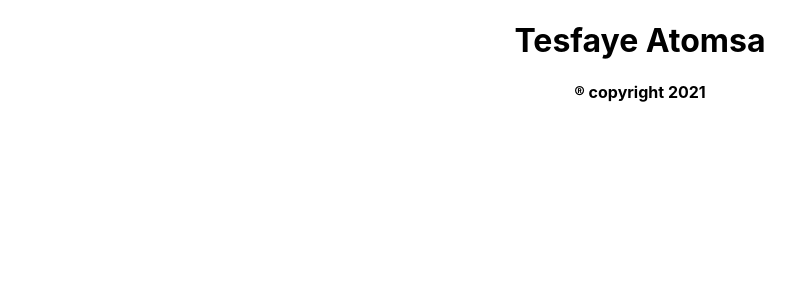
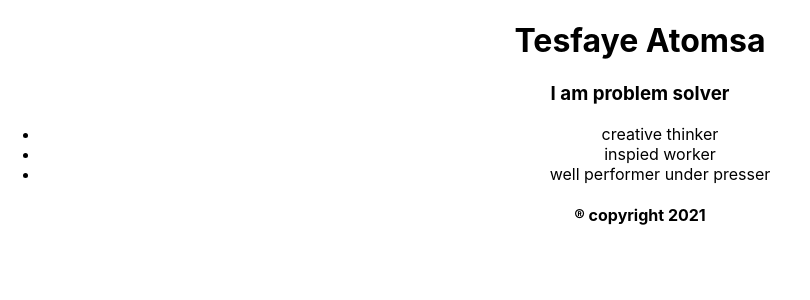
Before and after one commit to tenesami/practice-react, a React (Create React App) app: page / in a window 1280 px wide. Shown: the top 300 px of the page, without its empty margins (0-810 px from the left). Built offline with nearby package versions, Linux system fonts and the light colour scheme.

Commit message:
itereting throught arrays

```diff
--- a/src/App.js
+++ b/src/App.js
@@ -9,6 +9,24 @@ const Header = () => {
   </header>
  )
 }
+
+const myQulaity = [
+  "creative thinker", "inspied worker", "well performer under presser"
+]
+
+myQulaity.map(qulity => console.log(qulity))
+
+const Main = (props) => {
+  return (
+    <section>
+    <h3> I am {props.me}</h3>
+    <ul>
+      {myQulaity.map(qulity => <li>{qulity}</li>)}
+    </ul>
+  </section>
+  )
+}
+
 
 
 
@@ -22,6 +40,7 @@ function App() {
   return (
     <div className="App">
       <Header />
+      <Main me={"problem solver"} />
       <Footer year={new Date().getFullYear()}/>
     </div>
   );
--- a/src/index.js
+++ b/src/index.js
@@ -10,8 +10,3 @@ ReactDOM.render(
   </React.StrictMode>,
   document.getElementById('root')
 );
-
-// If you want to start measuring performance in your app, pass a function
-// to log results (for example: reportWebVitals(console.log))
-// or send to an analytics endpoint. Learn more: https://bit.ly/CRA-vitals
-reportWebVitals();
```
